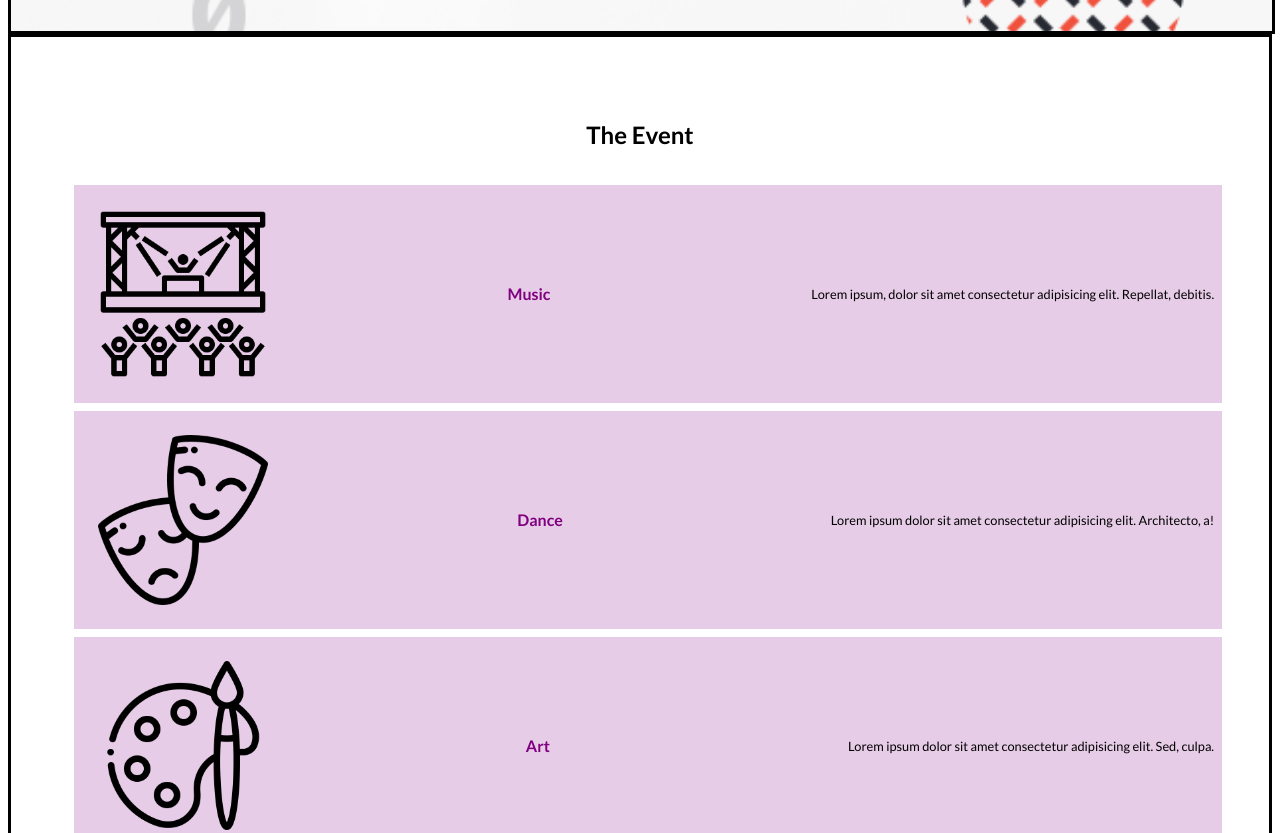
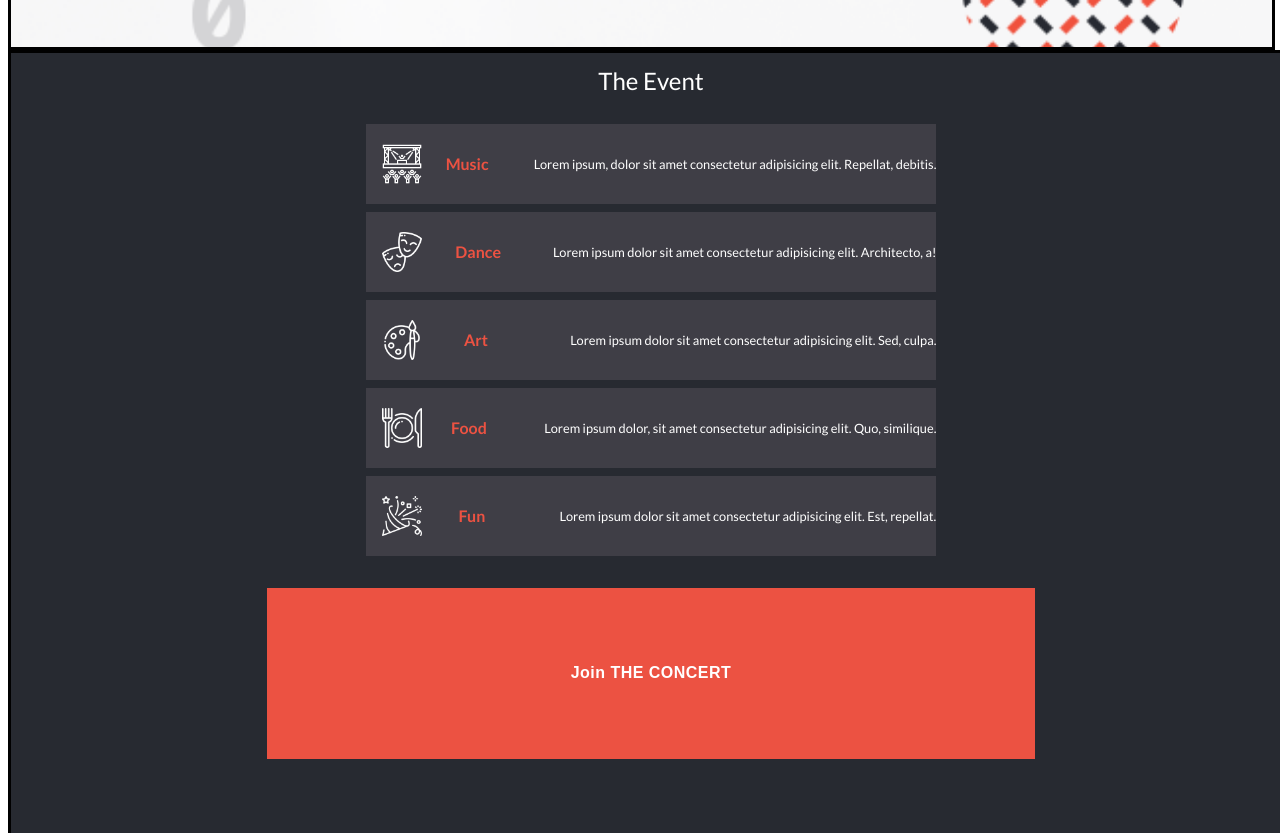
Before and after one commit to maov19/conference_page, a plain HTML site: page index.html in a window 1280 px wide. Shown: the part 780-1613 px from the top of the page. Drawn offline with Linux system fonts and the light colour scheme; a web font is replaced by a local one.

Commit message:
Fix styling of event section

```diff
--- a/index.html
+++ b/index.html
@@ -32,6 +32,7 @@
 <!-- main program -->
 <section id="event">
     <h2>The Event</h2>
+    <div class="line"></div>
     <ul>
         <li>
             <img class="event_logo" src="/images/festival.png" alt="music logo">
@@ -59,7 +60,6 @@
             <p>Lorem ipsum dolor sit amet consectetur adipisicing elit. Est, repellat.</p>
         </li>
 </ul>
-
     <button>Join THE CONCERT</button>
 </section>
 
--- a/style.css
+++ b/style.css
@@ -4,7 +4,7 @@ body{
 }
 
 #welcome {
-    height: 70vh;
+    height: 72vh;
     width: 96vw;
     border: solid black;
     background-image: url('images/mobile\ background.png');
@@ -59,62 +59,71 @@ body{
     padding: 0;
     font-weight: 300;
     font-size: 1rem;
-
 }
 
 #event {
+    height: 100vh;
+    width: 100vw;
+    background-color: #272a31;
     border: solid black;
     display: flex;
     flex-direction: column;
-    height: 100%;
     align-items: center;
-    padding-top: 5%;
+}
+
+#event h2 {
+    margin: 0.8rem;
+    color: white;
+    font-weight: 400;
 }
 
 
 #event ul {
+    margin: 1rem 0 2rem 0;
+    padding: 0 4% 0 4%;
     display: flex;
     flex-direction: column;
-    width: 90%;
-    padding: 0;
     list-style-type: none;
     gap: 0.5rem;
 }
 
 #event li {
-    width: 100%;
+    margin: 0;
     padding: 0;
+    height: 5rem;
     list-style-type: none;
     display: flex;
     justify-content: space-between;
     align-content: center;
     align-items: center;
+    color: white;
     font-size: 0.8rem;
-    padding: 0.5rem;
-    background-color: rgba(128, 0, 128, 0.2);
+    background-color: rgba(116, 108, 116, 0.31);
 }
 
 .event_logo {
-    width: 15%;
-    height: 15%;
-    margin: 1rem;
+    margin: 0;
+    padding: 0 1rem 0 1rem;
+    height: 50%;
+    filter: invert(1);
+
 }
 
 .event_name {
     width: 4.5rem;
     margin: 0 1rem 0 0.5rem;
-    color: purple;
+    color: #ec5242;
     font-weight: 700;
     font-size: 1rem;
 }
 
 #event button {
-    margin: 7% 0 7% 0;
+    margin-bottom: 10rem;
     width: 60vw;
     height: auto;
     padding: 6%;
     color: white;
-    background: purple;
+    background-color: #ec5242;
     font-size: 1rem;
     font-weight: 700;
     letter-spacing: 0.03em;
```
Also changed, not shown: images/blackbackground.png (added).
